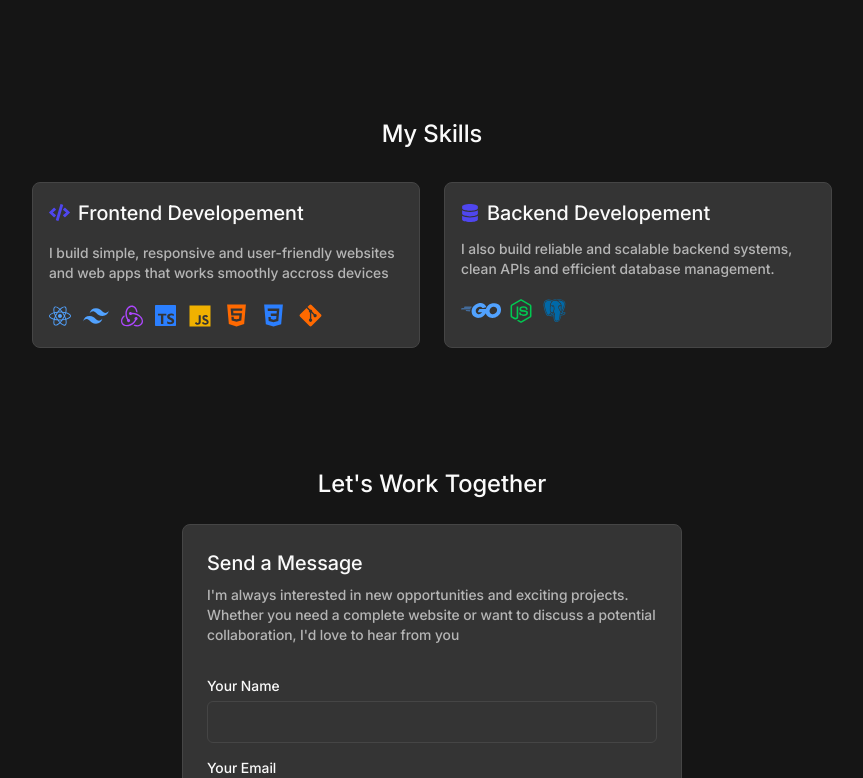
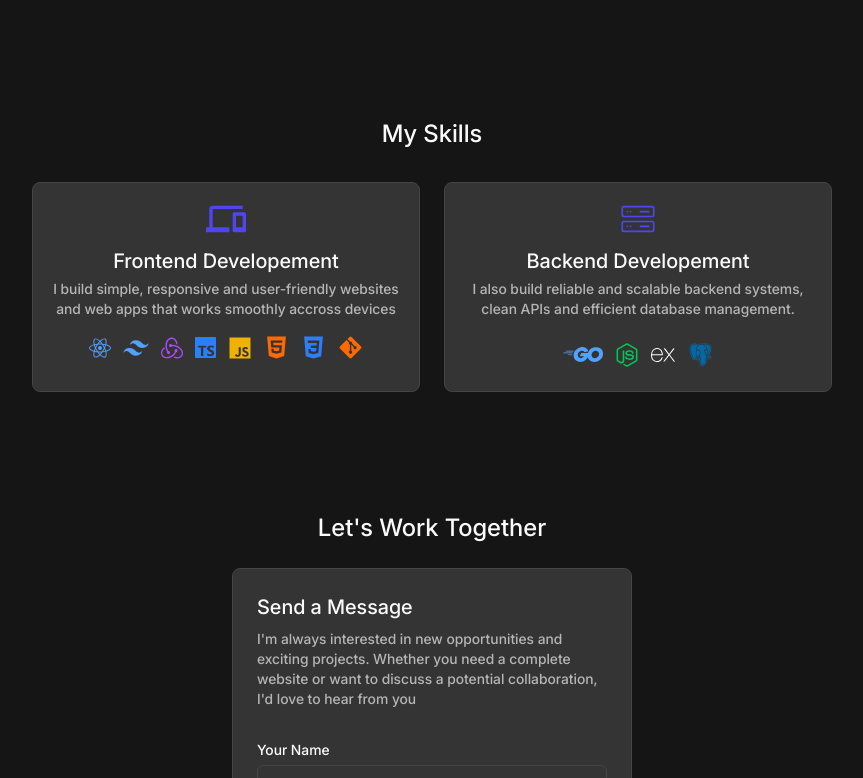
Before and after one commit to Habeebamoo/Portfolio, a React (Vite) app: page / in a window 1280 px wide. Shown: the part 2022-2800 px from the top of the page, without its empty margins (208-1071 px from the left). Built offline with nearby package versions, Linux system fonts and the light colour scheme.

Commit message:
updated UI and changed server URL

```diff
--- a/src/components/Header.tsx
+++ b/src/components/Header.tsx
@@ -17,7 +17,7 @@ const Header = () => {
   return (
     <header className="fixed top-0 left-0 right-0 p-6 z-10">
       <div className="flex-center">
-        <div className="bg-box/95 border-2 border-border shadow-lg flex-center py-4 px-6 rounded-lg gap-6 gap-4 text-muted">
+        <div className="backdrop-blur-md bg-box/80 border-2 border-border shadow-lg flex-center py-4 px-6 rounded-lg gap-6 gap-8 text-muted">
           <div onClick={toGitHub}>
             <FaGithub size={20} />
           </div>
--- a/src/components/Main.tsx
+++ b/src/components/Main.tsx
@@ -1,4 +1,4 @@
-import { FaArrowDown, FaCloudDownloadAlt, FaCode, FaDatabase, FaGitAlt, FaHtml5, FaNodeJs, FaReact } from "react-icons/fa"
+import { FaArrowDown, FaCloudDownloadAlt, FaGitAlt, FaHtml5, FaNodeJs, FaReact } from "react-icons/fa"
 import anime from "../assets/anime.jpeg"
 import maildrop1 from "../assets/maildrop-img1.png"
 import flashquiz1 from "../assets/flash-img1.png"
@@ -6,12 +6,14 @@ import { SlArrowRight } from "react-icons/sl"
 import { FaGolang } from "react-icons/fa6"
 import { BiLogoPostgresql } from "react-icons/bi"
 import { RiTailwindCssFill } from "react-icons/ri"
-import { SiRedux, SiTypescript } from "react-icons/si"
+import { SiExpress, SiRedux, SiTypescript } from "react-icons/si"
 import { IoLogoCss3, IoLogoJavascript } from "react-icons/io5"
 import CodeBox from "./CodeBox"
 import Loading from "./Loading"
 import { useEffect, useState } from "react"
 import Model from "./Model"
+import { MdDevices } from "react-icons/md"
+import { CiServer } from "react-icons/ci"
 
 const Main = () => {
   const [model, setModel] = useState<boolean>(false)
@@ -37,7 +39,7 @@ const Main = () => {
     setLoading(true)
 
     try {
-      const res = await fetch("https://contact-go-egvq.onrender.com/api/v1/contact", {
+      const res = await fetch("https://contact-app-ea1p.onrender.com/api/v1/contact", {
         method: "POST",
         headers: {
           "Content-Type": "application/json",
@@ -95,7 +97,7 @@ const Main = () => {
 
       <div className="mt-30">
         <div className="py-8 px-2 rounded-md w-[90%] md:w-[500px] mx-auto" data-aos="slide-up">
-          <h1 className="text-accent font-outfit text-lg">About Me</h1>
+          <h1 className="text-accent font-outfit text-xl">About Me</h1>
           <p className="text-sm text-muted font-inter mt-4">I'm Habeeb Amoo, a software developer from Nigeria who enjoys turning ideas into working applications. With 2 years hands on experience, i build end-to-end products from designing user experiences to creating reliable systems behind the scenes.</p>
           <p className="text-sm text-muted font-inter mt-3">Over the past few years, i have built a curiosity for systems & infrastructure pushing me to continous learning, experimentation and improving the way i approach problems</p>
         </div>
@@ -138,15 +140,15 @@ const Main = () => {
 
       <h1 className="text-accent text-center font-inter text-2xl mt-30">My Skills</h1>
       <div className="mt-8 grid grid-cols-1 md:grid-cols-2 gap-6 w-[90%] md:w-[700px] lg:w-[800px] mx-auto">
+        {/* Frontend */}
         <div className="bg-box border-1 border-border p-4 rounded-lg" data-aos="fade-up">
-          <div className="flex-start gap-2">
-            <div className="text-secondary">
-              <FaCode size={21} />
-            </div>
-            <h1 className="font-inter text-xl text-accent">Frontend Developement</h1>
+          <div className="text-secondary flex-center">
+            <MdDevices size={40} />
           </div>
-          <p className="text-muted font-inter text-sm py-4">I build simple, responsive and user-friendly websites and web apps that works smoothly accross devices</p>
-          <div className="flex-start gap-3 mt-1">
+          <h1 className="font-inter text-xl text-accent text-center mt-2">Frontend Developement</h1>
+          <p className="text-muted font-inter text-sm mt-1 text-center">I build simple, responsive and user-friendly websites and web apps that works smoothly accross devices</p>
+
+          <div className="flex-center gap-3 mt-4">
             <div className="text-blue-400"><FaReact size={22} /></div>
             <div className="text-blue-400"><RiTailwindCssFill size={26} /></div>
             <div className="text-purple-500"><SiRedux size={22} /></div>
@@ -157,24 +159,26 @@ const Main = () => {
             <div className="text-orange-500"><FaGitAlt size={25} /></div>
           </div>
         </div>
+
+        {/* Backend */}
         <div className="bg-box border-1 border-border p-4 rounded-lg" data-aos="fade-up">
-          <div className="flex-start gap-2">
-            <div className="text-secondary">
-              <FaDatabase size={18} />
-            </div>
-            <h1 className="font-inter text-xl text-accent">Backend Developement</h1>
+          <div className="text-secondary flex-center">
+            <CiServer size={40} />
           </div>
-          <p className="text-muted font-inter text-sm py-3">I also build reliable and scalable backend systems, clean APIs and efficient database management.</p>
-          <div className="flex-start gap-2">
+          <h1 className="font-inter text-xl text-accent text-center mt-2">Backend Developement</h1>
+          <p className="text-muted font-inter text-sm mt-1 text-center">I also build reliable and scalable backend systems, clean APIs and efficient database management.</p>
+
+          <div className="flex-center gap-3 mt-4">
             <div className="text-blue-400"><FaGolang size={40} /></div>
             <div className="text-green-500"><FaNodeJs size={24} /></div>
+            <div className="text-white"><SiExpress size={24} /></div>
             <div className="text-sky-700"><BiLogoPostgresql size={27} /></div>
           </div>
         </div>
       </div>
 
       <h1 className="text-accent text-center font-inter text-2xl mt-30">Let's Work Together</h1>
-      <div className="p-6 bg-box border-1 border-border rounded-lg w-[90%] md:w-[500px] mx-auto mt-6 mb-20">
+      <div className="p-6 bg-box border-1 border-border rounded-lg w-[90%] sm:w-[400px] mx-auto mt-6 mb-20">
         <h1 className="font-inter text-accent text-xl">Send a Message</h1>
         <p className="text-muted font-inter text-sm py-2">I'm always interested in new opportunities and exciting projects. Whether you need a complete website or want to discuss a potential collaboration, I'd love to hear from you</p>
         <form onSubmit={handleSubmit} className="mt-5">
--- a/src/pages/projects/FlashQuiz.tsx
+++ b/src/pages/projects/FlashQuiz.tsx
@@ -30,20 +30,11 @@ const FlashQuiz = () => {
           <span>Back to Projects</span>
         </button>
         <h1 className="text-accent font-inter text-2xl mt-4">FlashQuiz</h1>
-        <p className="text-muted text-sm font-inter mt-2">Quiz Web App</p>
-        <div className="flex-start gap-3 mt-4">
-          <button onClick={viewLive} className="btn-secondary text-sm font-outfit flex-center gap-2">
-            <FaExternalLinkAlt size={12} />
-            <span>View Live</span>
-          </button>
-          <button onClick={viewRepo} className="btn-primary text-sm font-outfit flex-center gap-2">
-            <BsGithub />
-            <span>View Code</span>
-          </button>
-        </div>
+        <p className="text-muted text-sm font-inter mt-2">Quiz Website</p>
       </div>
 
       <div className="bg-box border-1 border-border p-6 rounded-md w-[95%] md:w-[400px] mx-auto mt-10">
+        {/* Details */}
         <h1 className="font-inter text-accent">Project Details</h1>
         <p className="text-sm text-muted font-inter mt-4">
           Flashquiz is a simple Quiz platform that users interact with to take quizzes, track progress and get ranked based on thier statistics & progress
@@ -51,16 +42,28 @@ const FlashQuiz = () => {
         <p className="text-sm text-muted font-inter mt-4">
           The Platform is fully packed, supporting other features like login/signup system, reset password and user verification system.
         </p>
+
+        {/* Technologies */}
+        <div className="mt-8">
+          <h1 className="text-accent font-inter">Technologies Used</h1>
+          <div className="text-sm flex-start flex-wrap mt-4 gap-2">
+            <div className="btn-lang">React.js</div>
+            <div className="btn-lang">TypeScript</div>
+            <div className="btn-lang">Golang</div>
+            <div className="btn-lang">PostgreSQL</div>
+          </div>
+        </div>
       </div>
 
-      <div className="bg-box border-1 border-border p-6 rounded-md w-[95%] md:w-[400px] mx-auto mt-10">
-        <h1 className="text-accent font-inter">Technologies Used</h1>
-        <div className="text-sm flex-start flex-wrap mt-4 gap-2">
-          <div className="btn-lang">React.js</div>
-          <div className="btn-lang">TailwindCSS</div>
-          <div className="btn-lang">Go</div>
-          <div className="btn-lang">PostgreSQL</div>
-        </div>
+      <div className="flex-center gap-3 mt-8">
+        <button onClick={viewLive} className="btn-secondary text-sm font-outfit flex-center gap-2">
+          <FaExternalLinkAlt size={12} />
+          <span>View Live</span>
+        </button>
+        <button onClick={viewRepo} className="btn-primary text-sm font-outfit flex-center gap-2">
+          <BsGithub />
+          <span>View Code</span>
+        </button>
       </div>
 
       <div className=" mt-10 mb-30 flex-center flex-col">
```
Also changed, not shown: src/pages/projects/MailDrop.tsx (+22 -23 lines).
